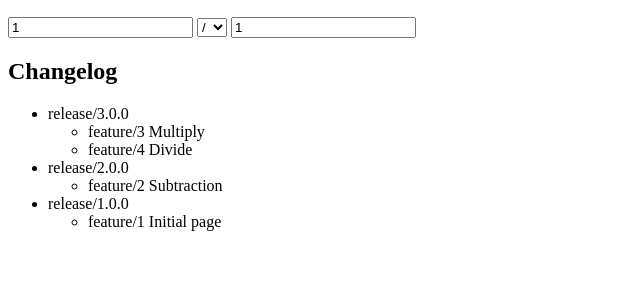
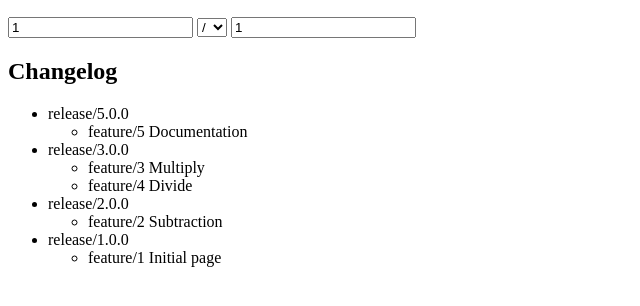
Before and after one commit to DimitriDewaele/htmlcalculatorworkshop, a plain HTML site: page index.html in a window 1280 px wide. Shown: the part 96-402 px from the top of the page, without its empty margins (0-640 px from the left). Drawn offline with Linux system fonts and the light colour scheme.

Commit message:
Adding feature list

```diff
--- a/index.html
+++ b/index.html
@@ -50,6 +50,11 @@
         </form>
         <h2>Changelog</h2>
         <ul>
+            <li>release/5.0.0
+                <ul>
+                    <li>feature/5 Documentation</li>
+                </ul>
+            </li>
             <li>release/3.0.0
                 <ul>
                     <li>feature/3 Multiply</li>
```
Also changed, not shown: New Text Document.txt (added), 1 other file.
